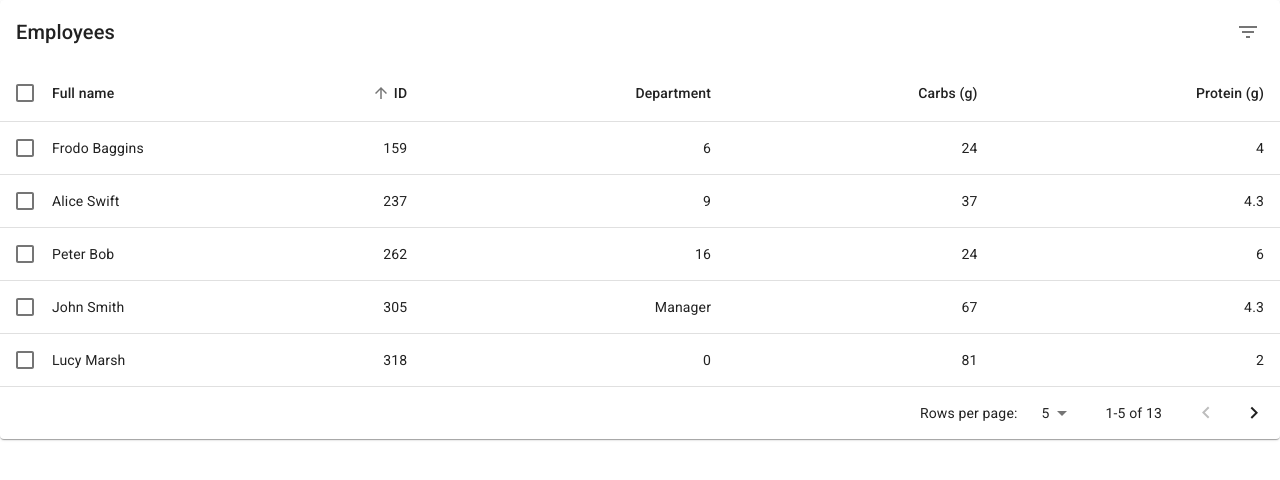
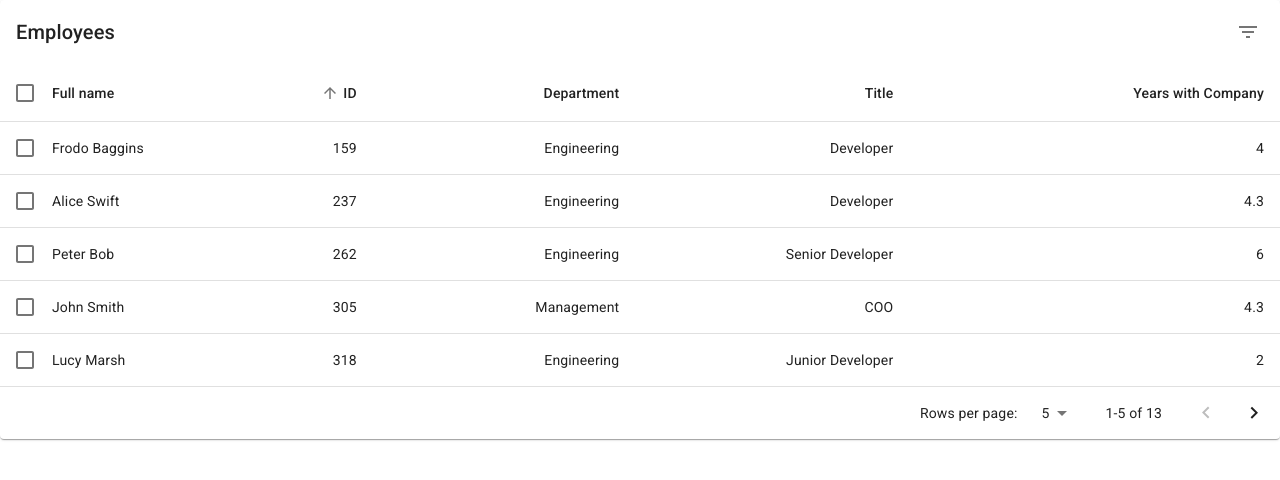
Before and after one commit to kpresta04/react-employee-directory, a React (Create React App) app: page / in a window 1280 px wide. Shown: the top 480 px of the page. Built offline with nearby package versions, Linux system fonts and the light colour scheme.

Commit message:
data created

```diff
--- a/src/App.js
+++ b/src/App.js
@@ -26,19 +26,19 @@ function createData(name, calories, fat, carbs, protein) {
 }
 
 const rows = [
-	createData("John Smith", 305, "Manager", 67, 4.3),
-	createData("Sally June", 452, 25.0, 51, 4.9),
-	createData("Peter Bob", 262, 16.0, 24, 6.0),
-	createData("Frodo Baggins", 159, 6.0, 24, 4.0),
-	createData("Tom Bombadil", 356, 16.0, 49, 3.9),
-	createData("Haley Jules", 408, 3.2, 87, 6.5),
-	createData("Alice Swift", 237, 9.0, 37, 4.3),
-	createData("Jelly Chris", 375, 0.0, 94, 0.0),
-	createData("Catherine Carter", 518, 26.0, 65, 7.0),
-	createData("Katie Anne", 392, 0.2, 98, 0.0),
-	createData("Lucy Marsh", 318, 0, 81, 2.0),
-	createData("Doug Douglas", 360, 19.0, 9, 37.0),
-	createData("Oreo Jones", 437, 18.0, 63, 4.0),
+	createData("John Smith", 305, "Management", "COO", 4.3),
+	createData("Sally June", 452, "Engineering", "Developer", 4.9),
+	createData("Peter Bob", 262, "Engineering", "Senior Developer", 6.0),
+	createData("Frodo Baggins", 159, "Engineering", "Developer", 4.0),
+	createData("Tom Bombadil", 356, "Engineering", "Senior Developer", 3.9),
+	createData("Haley Jules", 408, "Management", "Team Lead", 6.5),
+	createData("Alice Swift", 237, "Engineering", "Developer", 4.3),
+	createData("Jelly Chris", 375, "Interns", "Intern", 0.0),
+	createData("Catherine Carter", 518, "Management", "CTO", 7.0),
+	createData("Katie Anne", 392, "Interns", "Intern", 0.0),
+	createData("Lucy Marsh", 318, "Engineering", "Junior Developer", 2.0),
+	createData("Doug Douglas", 360, "Management", "CEO", 8),
+	createData("Oreo Jones", 437, "Engineering", "Developer", 4.0),
 ];
 
 function descendingComparator(a, b, orderBy) {
@@ -76,8 +76,13 @@ const headCells = [
 	},
 	{ id: "calories", numeric: true, disablePadding: false, label: "ID" },
 	{ id: "fat", numeric: false, disablePadding: false, label: "Department" },
-	{ id: "carbs", numeric: true, disablePadding: false, label: "Carbs (g)" },
-	{ id: "protein", numeric: true, disablePadding: false, label: "Protein (g)" },
+	{ id: "carbs", numeric: false, disablePadding: false, label: "Title" },
+	{
+		id: "protein",
+		numeric: true,
+		disablePadding: false,
+		label: "Years with Company",
+	},
 ];
 
 function EnhancedTableHead(props) {
```
